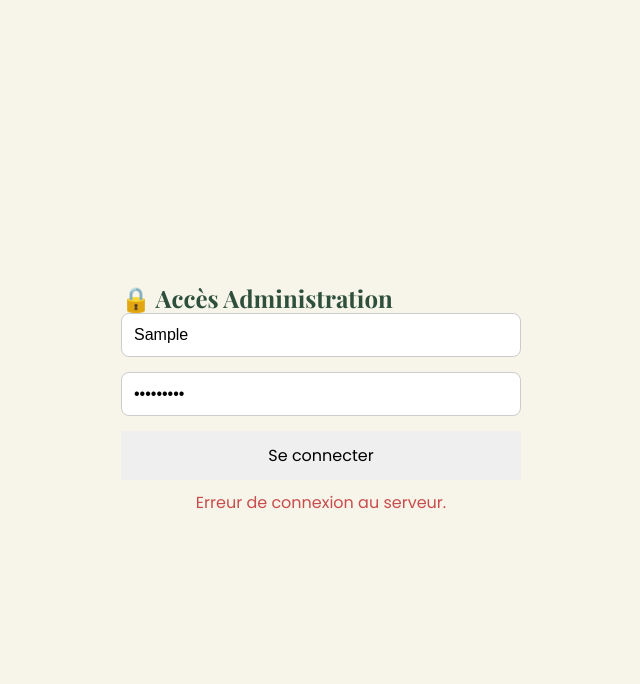
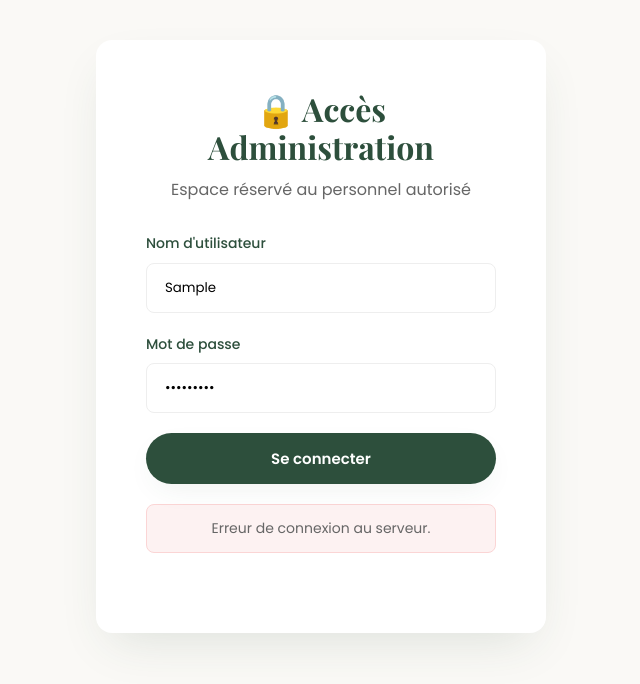
Before and after one commit to salma123-edu/mirava-nature, a website: page connexion-privee.html in a window 1280 px wide. Both pictures are taken after typing "Sample", "Sample123" into the empty fields and a click on the button "Se connecter". Shown: the whole page, without its empty margins (319-959 px from the left). Drawn offline with nearby package versions, Linux system fonts and the light colour scheme; no server answers.

Commit message:
Design: finalize premium UI for auth pages and home grid

```diff
--- a/connexion-privee.html
+++ b/connexion-privee.html
@@ -5,58 +5,28 @@
     <meta charset="UTF-8">
     <meta name="viewport" content="width=device-width, initial-scale=1.0">
     <title>Connexion - Administration</title>
-    <link rel="stylesheet" href="css/style.css">
-    <style>
-        body {
-            display: flex;
-            justify-content: center;
-            align-items: center;
-            height: 100vh;
-            background-color: #f7f4e9;
-        }
-
-        section {
-            max-width: 400px;
-            width: 100%;
-        }
-
-        form {
-            display: flex;
-            flex-direction: column;
-            gap: 15px;
-        }
-
-        input {
-            padding: 12px;
-            border-radius: 8px;
-            border: 1px solid #ccc;
-            font-size: 16px;
-        }
-
-        button {
-            padding: 12px;
-            font-size: 16px;
-        }
-
-        .error-message {
-            color: #c94c4c;
-            text-align: center;
-            display: none;
-            margin-top: 10px;
-        }
-    </style>
+    <link rel="stylesheet" href="css/style.css?v=3.3">
 </head>
 
 <body>
 
-    <section>
-        <h2>🔒 Accès Administration</h2>
-        <form id="login-form">
-            <input type="text" id="username" placeholder="Nom d'utilisateur" required>
-            <input type="password" id="password" placeholder="Mot de passe" required>
-            <button type="submit">Se connecter</button>
-        </form>
-        <p id="error-message" class="error-message"></p>
+    <section class="auth-page">
+        <div class="auth-container">
+            <h2>🔒 Accès Administration</h2>
+            <p>Espace réservé au personnel autorisé</p>
+            <form id="login-form">
+                <div class="form-group">
+                    <label for="username">Nom d'utilisateur</label>
+                    <input type="text" id="username" required>
+                </div>
+                <div class="form-group">
+                    <label for="password">Mot de passe</label>
+                    <input type="password" id="password" required>
+                </div>
+                <button type="submit" class="btn-premium" style="width: 100%;">Se connecter</button>
+            </form>
+            <p id="error-message" class="error-msg" style="margin-top: 20px;"></p>
+        </div>
     </section>
 
     <script>
--- a/css/style.css
+++ b/css/style.css
@@ -606,6 +606,39 @@ section {
     margin-bottom: 40px;
 }
 
+/* --- ENGAGEMENTS SECTION --- */
+.engagements-grid {
+    display: grid;
+    grid-template-columns: repeat(auto-fit, minmax(250px, 1fr));
+    gap: 40px;
+    margin-top: 50px;
+}
+
+.engagement-card {
+    text-align: center;
+    padding: 30px;
+    background: white;
+    border-radius: var(--radius-md);
+    box-shadow: var(--shadow-sm);
+    transition: var(--transition);
+    border: 1px solid rgba(0, 0, 0, 0.03);
+}
+
+.engagement-card:hover {
+    transform: translateY(-5px);
+    box-shadow: var(--shadow-md);
+}
+
+.engagement-card h3 {
+    margin-bottom: 15px;
+    font-size: 1.4rem;
+    color: var(--primary);
+}
+
+.engagement-card p {
+    color: var(--text-muted);
+}
+
 /* --- ABOUT PAGE --- */
 .about-content {
     max-width: 800px;
```
Also changed, not shown: index.html (+1 -1 lines), login.html (+1 -1 lines), logout.html (+9 -5 lines).
